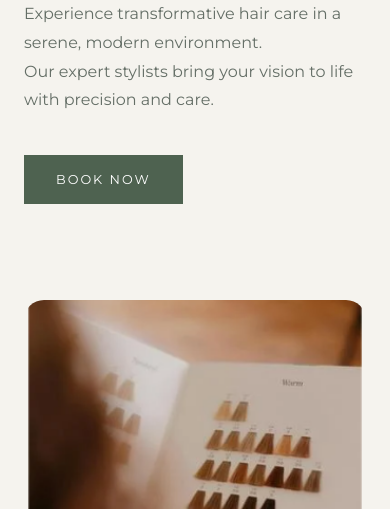
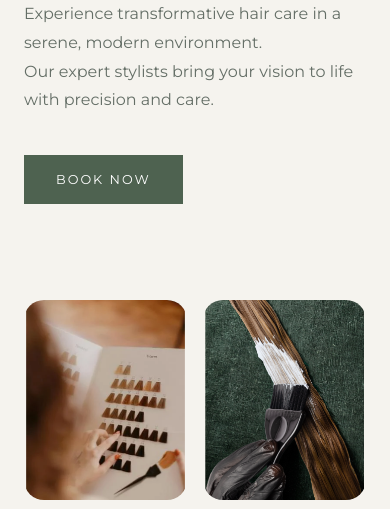
Before and after one commit to pmaggio15/hair-by-mia, a plain HTML site: page index.html in a window 390 px wide. Shown: the part 335-844 px from the top of the page. Drawn offline with nearby package versions, Linux system fonts and the light colour scheme; a script that the page names is missing.

Commit message:
pictures

```diff
--- a/index.html
+++ b/index.html
@@ -41,6 +41,7 @@
         </div>
         <div class="hero-image">
             <img src="./assets/pic1.jpeg" alt="Hair By Mia Hero">
+            <img src="./assets/brush.jpeg" alt="Hair By Mia Hero">
         </div>
     </section>
 
--- a/style.css
+++ b/style.css
@@ -1020,12 +1020,13 @@ body {
     }
 
     .hero-image {
-        grid-template-columns: 1fr;
+        grid-template-columns: 1fr 1fr;
+        gap: 1rem;
     }
 
     .hero-image img {
-        height: 350px;
-        min-height: 350px;
-        max-height: 350px;
+        height: 200px;
+        min-height: 200px;
+        max-height: 200px;
     }
 }
```
